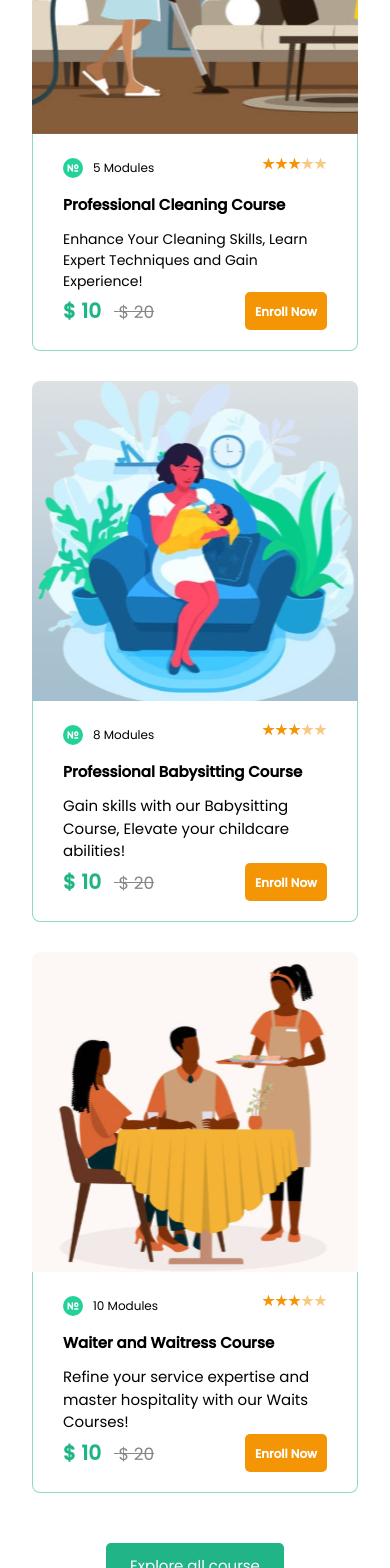
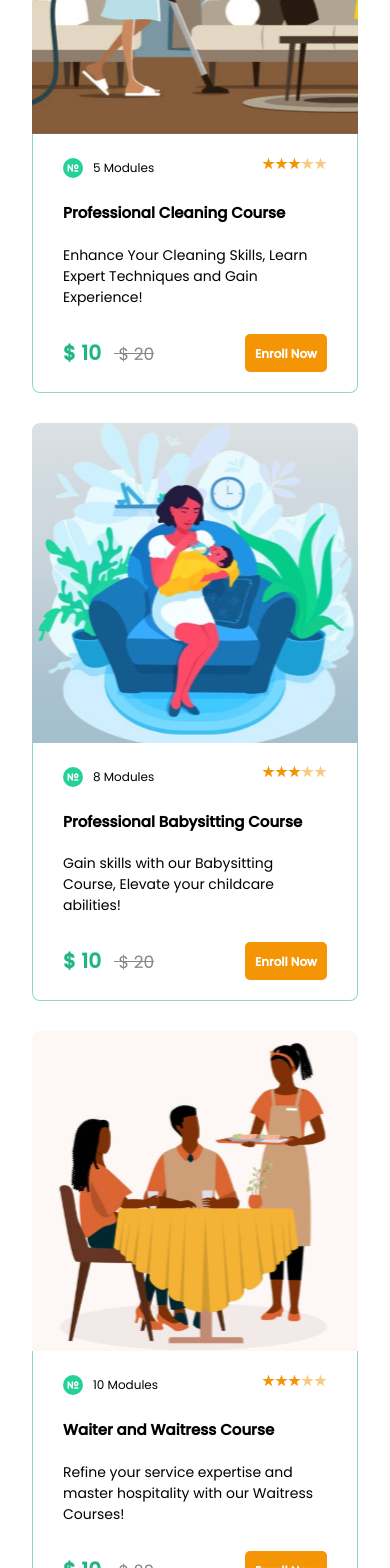
Before and after one commit to stevenmukama/Elearningproject-Fe, a React (Vite) app: page / in a window 390 px wide. Shown: the part 1780-3348 px from the top of the page. Built offline with nearby package versions, Linux system fonts and the light colour scheme; a web font is replaced by a local one.

Commit message:
add more changes

```diff
--- a/src/components/CourseSection.jsx
+++ b/src/components/CourseSection.jsx
@@ -124,7 +124,7 @@ function CourseSection() {
 							<div className='card-image'></div>
 						</div>
 
-						<div className='card-info'>
+						<div className='card-info max-md:h-435px max-md:h-auto max-sm:gap-2'>
 							<div className='lessons-rating md:max-xl:flex-col md:max-xl:items-start'>
 								<div className='lessons-count '>
 									<img
@@ -164,10 +164,12 @@ function CourseSection() {
 									/>
 								</div>
 							</div>
-							<h2 className='card-title max-sm:text-[15px] py-3'>
+							<h2 className='font-bold py-3 font-Poppins md:h-[66px] max-sm:text-[15px] card-title'>
 								Professional Cleaning Course{' '}
 							</h2>
-							<p className='card-intro max-md:text-[15px] max-sm:text-[14px]'>
+							<p
+								className='card-intro max-sm:text-[14px] overflow-hidden'
+								style={{ height: '81px' }}>
 								Enhance Your Cleaning Skills, Learn Expert Techniques and
 								Gain Experience!{' '}
 							</p>
@@ -194,7 +196,7 @@ function CourseSection() {
 							<div className='card-image-2'></div>
 						</div>
 
-						<div className='card-info'>
+						<div className='card-info max-md:h-435px max-md:h-auto max-sm:gap-2'>
 							<div className='lessons-rating md:max-xl:flex-col md:max-xl:items-start'>
 								<div className='lessons-count '>
 									<img
@@ -234,10 +236,12 @@ function CourseSection() {
 									/>
 								</div>
 							</div>
-							<h2 className='card-title max-sm:text-[15px] py-3'>
+							<h2 className='font-bold py-3 font-Poppins md:h-[66px] max-sm:text-[15px] card-title'>
 								Professional Babysitting Course
 							</h2>
-							<p className='card-intro max-md:text-[15px]'>
+							<p
+								className='card-intro max-sm:text-[14px] overflow-hidden'
+								style={{ height: '81px' }}>
 								Gain skills with our Babysitting Course, Elevate your
 								childcare abilities!{' '}
 							</p>
@@ -264,7 +268,7 @@ function CourseSection() {
 							<div className='card-image-3'></div>
 						</div>
 
-						<div className='card-info'>
+						<div className='card-info max-md:h-435px max-md:h-auto max-sm:gap-2'>
 							<div className='lessons-rating md:max-xl:flex-col md:max-xl:items-start'>
 								<div className='lessons-count'>
 									<img
@@ -303,12 +307,15 @@ function CourseSection() {
 									/>
 								</div>
 							</div>
-							<h2 className='card-title max-sm:text-[15px] py-3'>
+							<h2 className='font-bold py-3 font-Poppins md:h-[66px] max-sm:text-[15px] card-title'>
 								Waiter and Waitress Course{' '}
 							</h2>
-							<p className='card-intro max-md:text-[15px]'>
+							<p
+								className='card-intro max-sm:text-[14px] overflow-hidden'
+								style={{ height: '81px' }}>
+								{' '}
 								Refine your service expertise and master hospitality with
-								our Waits Courses!{' '}
+								our Waitress Courses!{' '}
 							</p>
 							<div className='discount-section'>
 								<div className='dollar-discounted md:max-xl:text-[17px]'>
--- a/src/components/HowItWorks.jsx
+++ b/src/components/HowItWorks.jsx
@@ -29,7 +29,7 @@ function HowItWorks() {
 				How Spid-Education Works
 			</h1>
 			<div className='flex max-md:flex-col max-md:m-0'>
-				<div className='flex-col items-center justify-center h-full pt-6 mt-8 max-md:mt-2'>
+				<div className='flex-col items-center justify-center pt-6 mt-8 max-md:mt-2'>
 					{SpidProcess.map((process) => (
 						<div
 							key={process.id}
@@ -51,12 +51,10 @@ function HowItWorks() {
 						</div>
 					))}
 				</div>
-				<div className='flex-grow'>
-					<img
-						src='/womanSittingVector.svg'
-						className='h-full'
-					/>
-				</div>
+				<img
+					src='/womanSittingVector.svg'
+					className=''
+				/>
 			</div>
 		</section>
 	);
--- a/src/components/Navbar.jsx
+++ b/src/components/Navbar.jsx
@@ -17,7 +17,7 @@ const languages = [
 	},
 ];
 
-const Navbar = () => {
+const Navbar = ({ contactSectionRef }) => {
 	const [windowWidth, setWindowWidth] = useState(window.innerWidth);
 	const [isOpen, setIsOpen] = useState(false);
 	const [selectedLanguage, setSelectedLanguage] = useState(languages[0]);
@@ -32,6 +32,14 @@ const Navbar = () => {
 		useState(false);
 	const [isContactFormOpen, setIsContactFormOpen] = useState(false);
 	const ItemRef = useRef(null);
+
+	const handleContactUsClick = () => {
+		if (windowWidth <= 768) {
+			contactSectionRef.current.scrollIntoView({ behavior: 'smooth' });
+		} else {
+			setIsContactFormOpen((prevState) => !prevState);
+		}
+	};
 
 	useEffect(() => {
 		const handleResize = () => {
@@ -190,9 +198,10 @@ const Navbar = () => {
 					</Link>
 					<a
 						className='nav-item max-md:hidden'
-						onClick={() =>
-							setIsContactFormOpen((prevState) => !prevState)
-						}>
+						onClick={() => {
+							handleContactUsClick();
+							closeSmallScreenMenu();
+						}}>
 						Contact us
 					</a>
 
@@ -256,15 +265,15 @@ const Navbar = () => {
 			{isSmallScreenMenuOpen && (
 				<div
 					ref={smallScreenMenuRef}
-					className='relative top-16'>
-					<div className='bg-[#4B4B4B] flex justify-between h-screen'>
+					className='relative top-12 '>
+					<div className=' fixed right-0 z-[999] text-black bg-white flex justify-between h-screen'>
 						<div className='relative flex flex-col flex-wrap w-full px-[30px] text-white rounded-lg pt-7'>
 							<Link
 								onClick={() => {
 									closeSmallScreenMenu();
 								}}
 								to='/'
-								className='pb-5 text-sm'>
+								className='pb-5 text-sm text-black'>
 								Home
 							</Link>
 							<Link
@@ -272,7 +281,7 @@ const Navbar = () => {
 									closeSmallScreenMenu();
 								}}
 								to='/AllCoursesPage'
-								className='pb-5 text-sm'>
+								className='pb-5 text-sm text-black'>
 								Courses
 							</Link>
 							<Link
@@ -280,11 +289,11 @@ const Navbar = () => {
 									closeSmallScreenMenu();
 								}}
 								to='/certificationPage'
-								className='pb-5 text-sm'>
+								className='pb-5 text-sm text-black'>
 								Cert Verification
 							</Link>
 							<div
-								className='pb-5 text-sm'
+								className='pb-5 text-sm text-black'
 								onClick={() => {
 									setIsContactFormOpen((prevState) => !prevState);
 									closeSmallScreenMenu();
@@ -330,7 +339,7 @@ const Navbar = () => {
 						<img
 							src='closeScreenButton.svg'
 							alt='closeScreenButton'
-							className='h-fit pt-[40px] pr-[30px]'
+							className='h-fit pt-[27px] pr-[30px]'
 							onClick={closeSmallScreenMenu}
 						/>
 					</div>
@@ -338,9 +347,9 @@ const Navbar = () => {
 			)}
 
 			{isCoursesDropdownOpen && (
-				<div className='absolute block mx-auto left-0 top-16 right-0 z-50 w-full rounded-md shadow-lg bg-[#F0FAF7]'>
-					<div className='px-[40px]'>
-						<div className='relative flex justify-between pt-6 pl-4 w-[99%]'>
+				<div className='fixed block mx-auto left-0 top-16 right-0 z-50 w-full rounded-md shadow-lg bg-[#F0FAF7]'>
+					<div className='px-[60px] max-md:px-[30px]  block mx-auto'>
+						<div className='relative flex justify-between pt-6'>
 							<span className='text-[#24D198] text-2xl font-bold font-koho'>
 								<Link to='/AllCoursesPage'>Course Categories</Link>
 							</span>
@@ -355,7 +364,7 @@ const Navbar = () => {
 								</span>
 							</Link>
 						</div>
-						<div className='py-2 w-[99%]'>
+						<div className='py-2'>
 							{Array.from({ length: 5 }).map((_, rowIndex) => (
 								<div
 									key={rowIndex}
@@ -366,9 +375,11 @@ const Navbar = () => {
 										return (
 											<div
 												key={colIndex}
-												className={`px-4 py-2 text-start w-[23%] text-black hover:text-[#24D198] cursor-pointer ${
+												className={`py-2 ${
+													colIndex === 4 ? 'text-end' : 'text-start'
+												} w-[23%] text-black hover:text-[#24D198] cursor-pointer ${
 													course === 'Coming Soon'
-														? 'bg-white py-2 pr-10 w-fit'
+														? 'bg-white py-2 pl-10 pr-2'
 														: ''
 												}`}>
 												<Link
@@ -418,7 +429,9 @@ const Navbar = () => {
 								Close
 							</p>
 						</div>
-						<div className='z-50 '>
+						<div
+							className='z-50 '
+							ref={contactSectionRef}>
 							<ContactForm />
 						</div>
 					</div>
--- /dev/null
+++ b/src/pages/AllCoursesPage.css
@@ -0,0 +1,5 @@
+@media screen and (max-width: 375px) {
+	.text-classes {
+		font-size: 10px;
+	}
+}
--- a/src/pages/AllCoursesPage.jsx
+++ b/src/pages/AllCoursesPage.jsx
@@ -353,7 +353,7 @@ function AllCoursesPage() {
 							className='w-[29%] max-lg:w-2/5 max-md:w-[90%] bg-white rounded-md max-md:flex-col max-md:my-0 max-md:mx-auto'>
 							{course.courseHours && (
 								<div className='py-6 bg-white rounded-lg'>
-									<div className='flex px-3 max-sm:px-0 justify-center  text-[rgba(0.3,0.3,0.3,0.5)] text-[13px]  font-Poppins'>
+									<div className='flex px-3 text-classes max-sm:text-[11px] max-sm:px-0 justify-center  text-[rgba(0.3,0.3,0.3,0.5)] text-[13px]  font-Poppins'>
 										{course.courseHours.map((hour, index) => (
 											<p
 												key={index}
```
